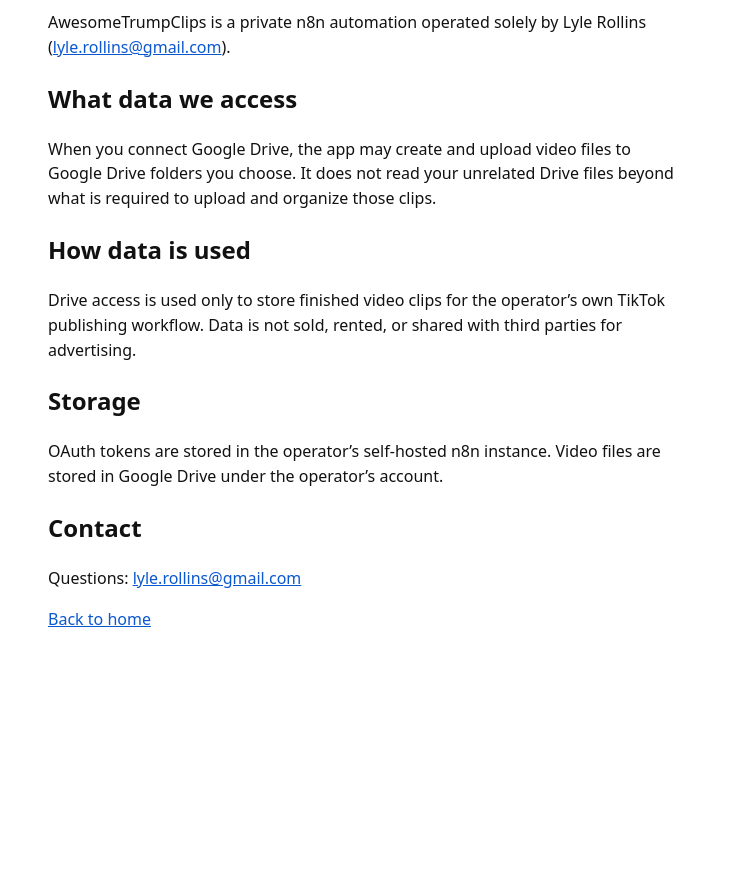
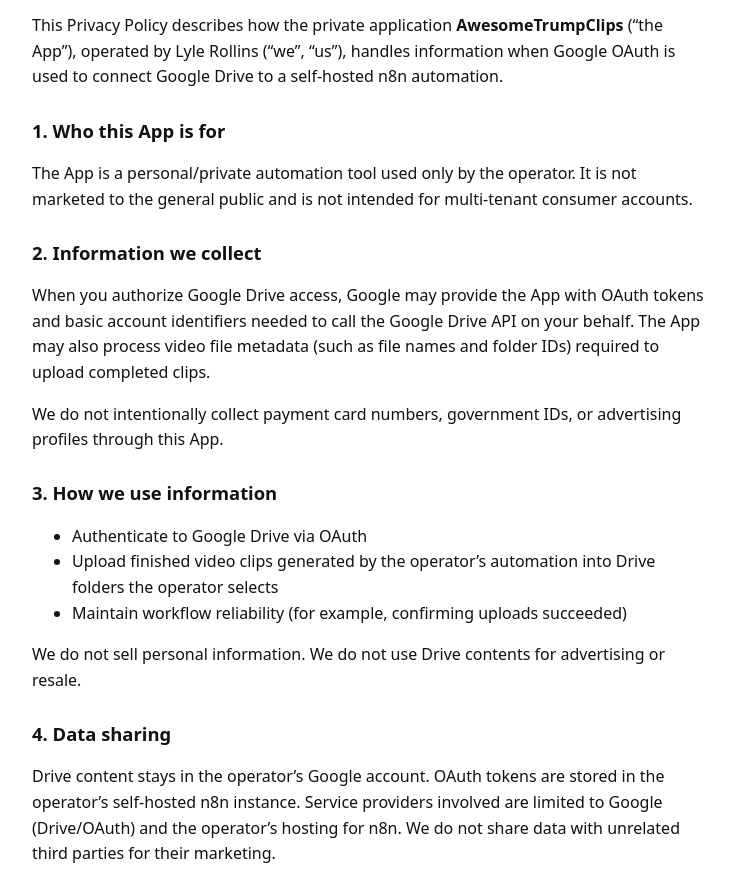
Before and after one commit to lylebuysland-lab/atc-oauth, a plain HTML site: page privacy.html in a window 1280 px wide. Shown: the part 132-1021 px from the top of the page, without its empty margins (272-1006 px from the left). Before the commit the page ends 812 px from the top, so only its background shows below. Drawn offline with Linux system fonts and the light colour scheme.

Commit message:
Improve privacy.html for Google OAuth Branding verification

```diff
--- a/privacy.html
+++ b/privacy.html
@@ -5,23 +5,53 @@
   <meta name="viewport" content="width=device-width, initial-scale=1" />
   <title>Privacy Policy — AwesomeTrumpClips</title>
   <style>
-    body { font-family: system-ui, sans-serif; max-width: 40rem; margin: 3rem auto; padding: 0 1.25rem; line-height: 1.55; color: #111; }
-    h1 { font-size: 1.5rem; }
+    body { font-family: system-ui, -apple-system, sans-serif; max-width: 42rem; margin: 2.5rem auto; padding: 0 1.25rem; line-height: 1.6; color: #111; }
+    h1 { font-size: 1.75rem; }
+    h2 { font-size: 1.15rem; margin-top: 1.6rem; }
     a { color: #0b57d0; }
   </style>
 </head>
 <body>
-  <h1>Privacy Policy</h1>
+  <h1>Privacy Policy for AwesomeTrumpClips</h1>
   <p><em>Last updated: September 20, 2026</em></p>
-  <p>AwesomeTrumpClips is a private n8n automation operated solely by Lyle Rollins (<a href="mailto:lyle.rollins@gmail.com">lyle.rollins@gmail.com</a>).</p>
-  <h2>What data we access</h2>
-  <p>When you connect Google Drive, the app may create and upload video files to Google Drive folders you choose. It does not read your unrelated Drive files beyond what is required to upload and organize those clips.</p>
-  <h2>How data is used</h2>
-  <p>Drive access is used only to store finished video clips for the operator’s own TikTok publishing workflow. Data is not sold, rented, or shared with third parties for advertising.</p>
-  <h2>Storage</h2>
-  <p>OAuth tokens are stored in the operator’s self-hosted n8n instance. Video files are stored in Google Drive under the operator’s account.</p>
-  <h2>Contact</h2>
-  <p>Questions: <a href="mailto:lyle.rollins@gmail.com">lyle.rollins@gmail.com</a></p>
-  <p><a href="index.html">Back to home</a></p>
+  <p>This Privacy Policy describes how the private application <strong>AwesomeTrumpClips</strong> (“the App”), operated by Lyle Rollins (“we”, “us”), handles information when Google OAuth is used to connect Google Drive to a self-hosted n8n automation.</p>
+
+  <h2>1. Who this App is for</h2>
+  <p>The App is a personal/private automation tool used only by the operator. It is not marketed to the general public and is not intended for multi-tenant consumer accounts.</p>
+
+  <h2>2. Information we collect</h2>
+  <p>When you authorize Google Drive access, Google may provide the App with OAuth tokens and basic account identifiers needed to call the Google Drive API on your behalf. The App may also process video file metadata (such as file names and folder IDs) required to upload completed clips.</p>
+  <p>We do not intentionally collect payment card numbers, government IDs, or advertising profiles through this App.</p>
+
+  <h2>3. How we use information</h2>
+  <ul>
+    <li>Authenticate to Google Drive via OAuth</li>
+    <li>Upload finished video clips generated by the operator’s automation into Drive folders the operator selects</li>
+    <li>Maintain workflow reliability (for example, confirming uploads succeeded)</li>
+  </ul>
+  <p>We do not sell personal information. We do not use Drive contents for advertising or resale.</p>
+
+  <h2>4. Data sharing</h2>
+  <p>Drive content stays in the operator’s Google account. OAuth tokens are stored in the operator’s self-hosted n8n instance. Service providers involved are limited to Google (Drive/OAuth) and the operator’s hosting for n8n. We do not share data with unrelated third parties for their marketing.</p>
+
+  <h2>5. Data storage and security</h2>
+  <p>OAuth credentials are stored on the operator’s private server running n8n. Access to that server is restricted. Video files uploaded through the App are stored in Google Drive under the connected Google account.</p>
+
+  <h2>6. Data retention</h2>
+  <p>OAuth tokens are retained until the operator disconnects the Google account in n8n or revokes access in Google Account settings. Uploaded videos remain in Drive until the operator deletes them.</p>
+
+  <h2>7. Your choices</h2>
+  <p>You may revoke the App’s Google access at any time from your Google Account security settings, or by disconnecting the credential in n8n. After revocation, the App can no longer access Drive until re-authorized.</p>
+
+  <h2>8. Children’s privacy</h2>
+  <p>The App is not directed to children under 13, and we do not knowingly collect information from children.</p>
+
+  <h2>9. Changes</h2>
+  <p>We may update this Privacy Policy from time to time. The “Last updated” date above will change when we do.</p>
+
+  <h2>10. Contact</h2>
+  <p>Questions about this policy or the App: <a href="mailto:lyle.rollins@gmail.com">lyle.rollins@gmail.com</a></p>
+
+  <p><a href="index.html">Back to AwesomeTrumpClips home</a></p>
 </body>
 </html>
```
